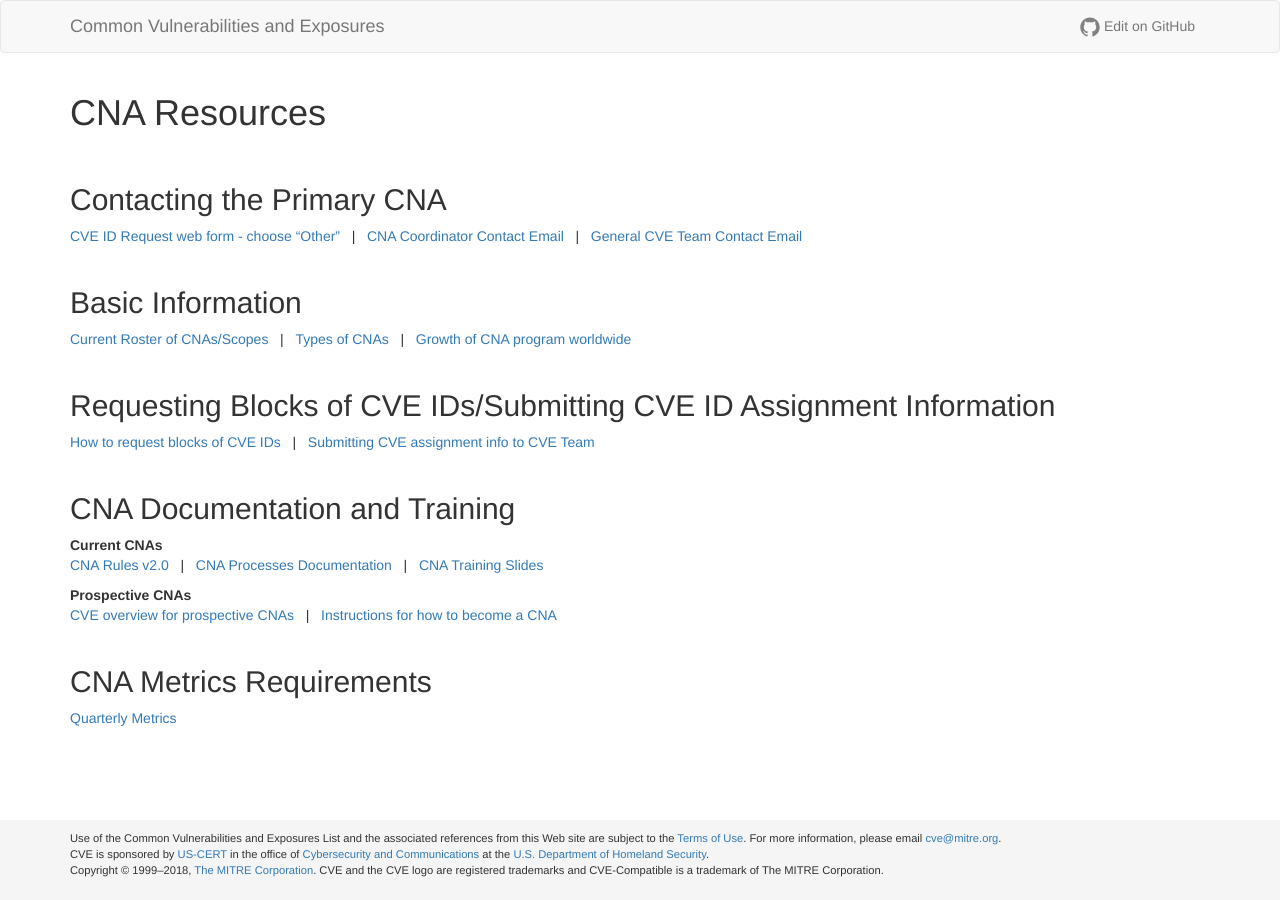
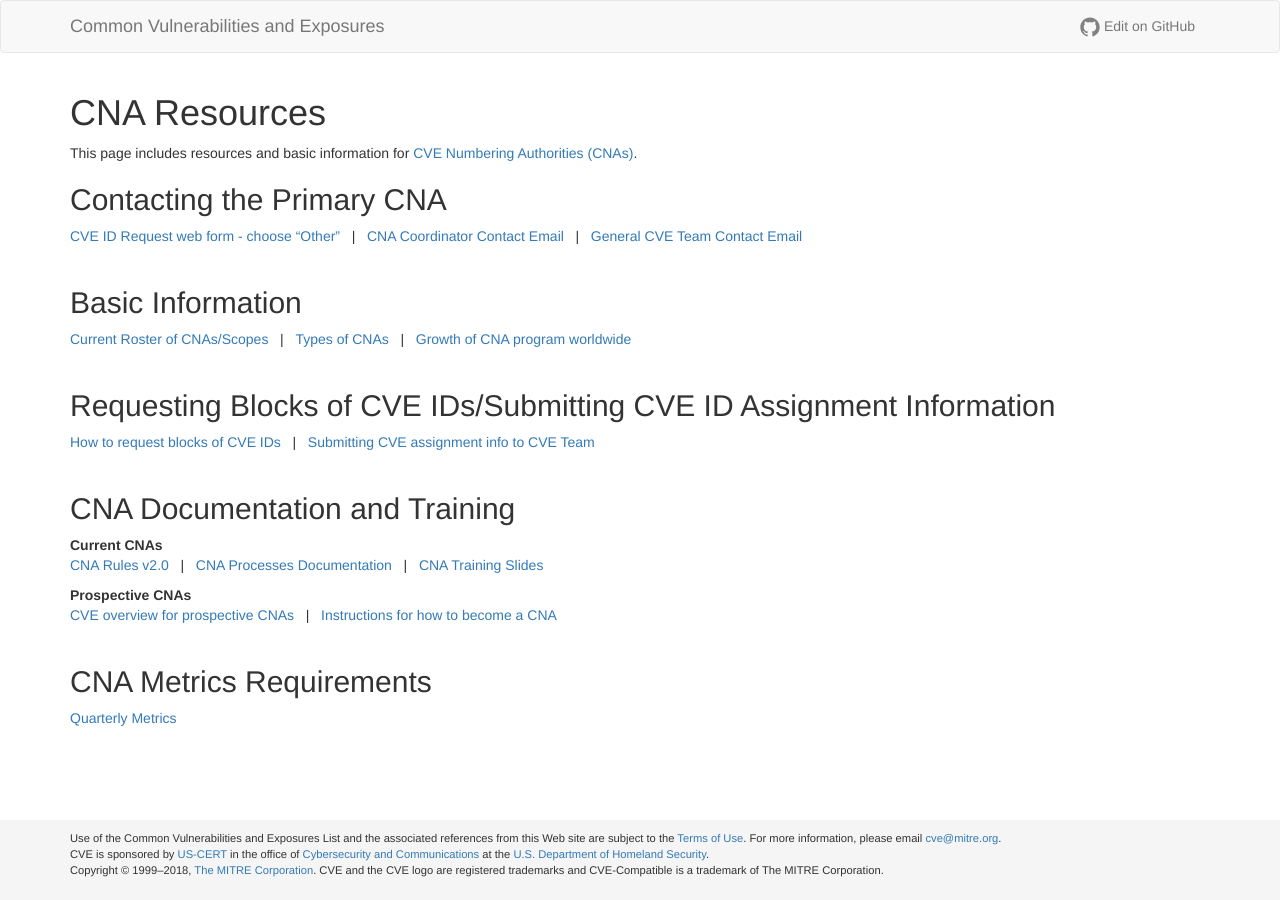
Before and after one commit to CVEProject/cveproject.github.io, a Jekyll site: the page built from docs/cna/resources/index.md, in a window 1280 px wide. Built offline with Jekyll 4.4.1, drawn with Linux system fonts in a browser that asks for light colours; nearby versions of some CDN libraries.

Commit message:
Update intro text on CNA Reources page
Added an intro sentence

```diff
--- a/docs/cna/resources/index.md
+++ b/docs/cna/resources/index.md
@@ -2,7 +2,7 @@
 title: CNA Resources
 layout: page
 ---
-&nbsp;
+This page includes resources and basic information for [CVE Numbering Authorities (CNAs)](https://cve.mitre.org/cve/cna.html).
 
 ## Contacting the Primary CNA
 [CVE ID Request web form - choose "Other"](https://cveform.mitre.org/)&nbsp;&nbsp;&nbsp;|&nbsp;&nbsp;&nbsp;[CNA Coordinator Contact Email](mailto:cna-coordinator@mitre.org)&nbsp;&nbsp;&nbsp;|&nbsp;&nbsp;&nbsp;[General CVE Team Contact Email](mailto:cve@mitre.org)
```
